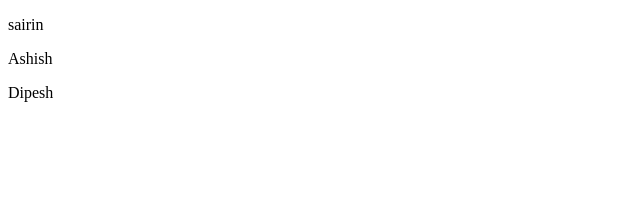
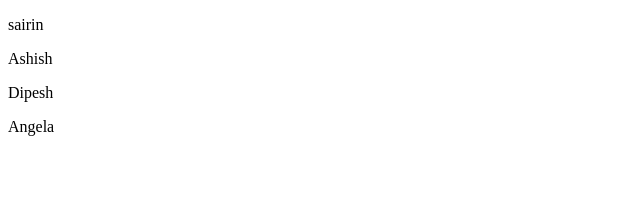
Before and after one commit to Dipesh77Dev/TRIDEV-MERN-CRUD, a React (Create React App) app in the folder frontend/: page / in a window 1280 px wide. Shown: the top 208 px of the page, without its empty margins (0-640 px from the left). Built offline with nearby package versions, Linux system fonts and the light colour scheme.

Commit message:
Sairin new branch created

```diff
--- a/frontend/src/App.js
+++ b/frontend/src/App.js
@@ -6,6 +6,7 @@ function App () {
       <p>sairin</p>
       <p>Ashish</p>
       <p>Dipesh</p>
+      <p>Angela</p>
     </div>
   )
 }
```
